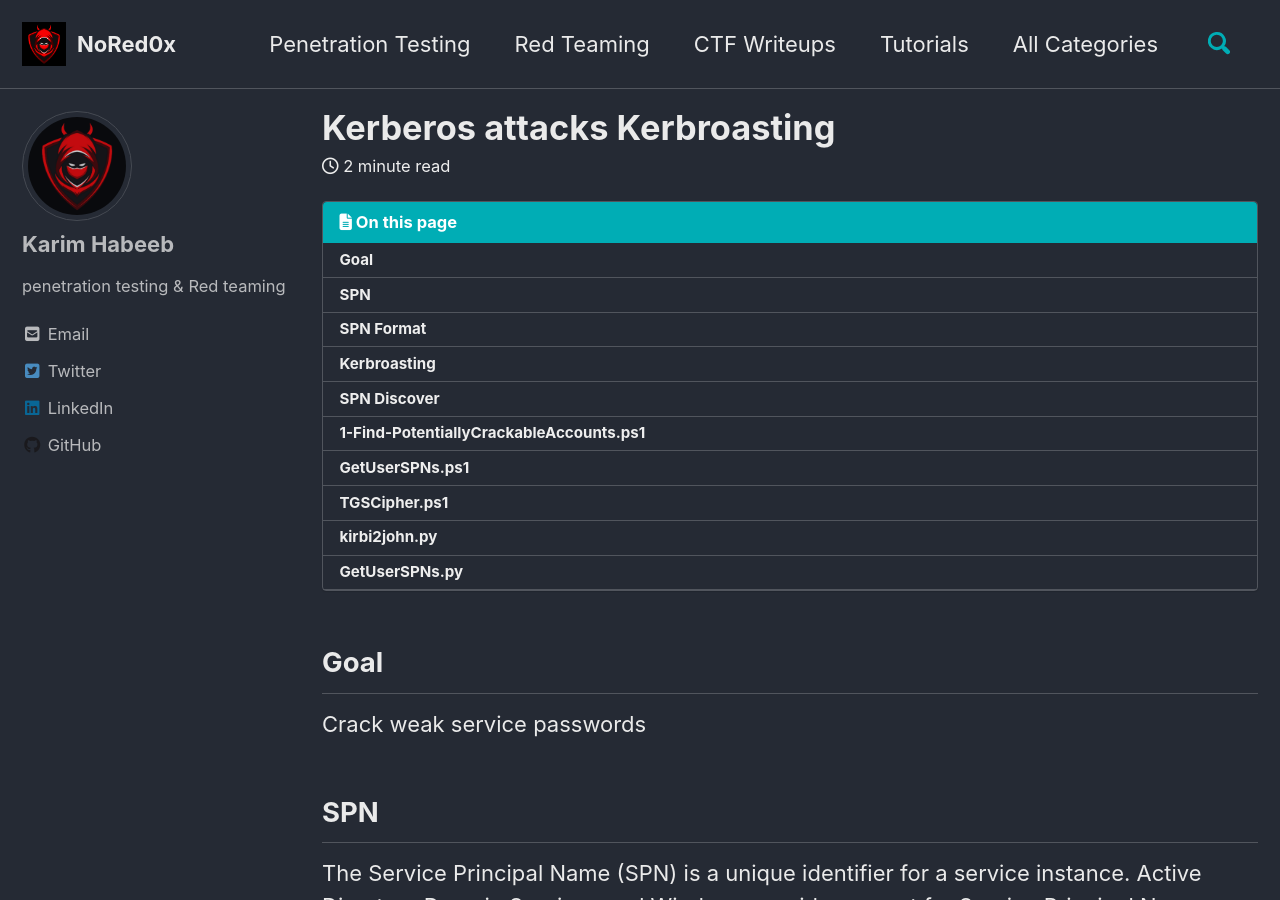
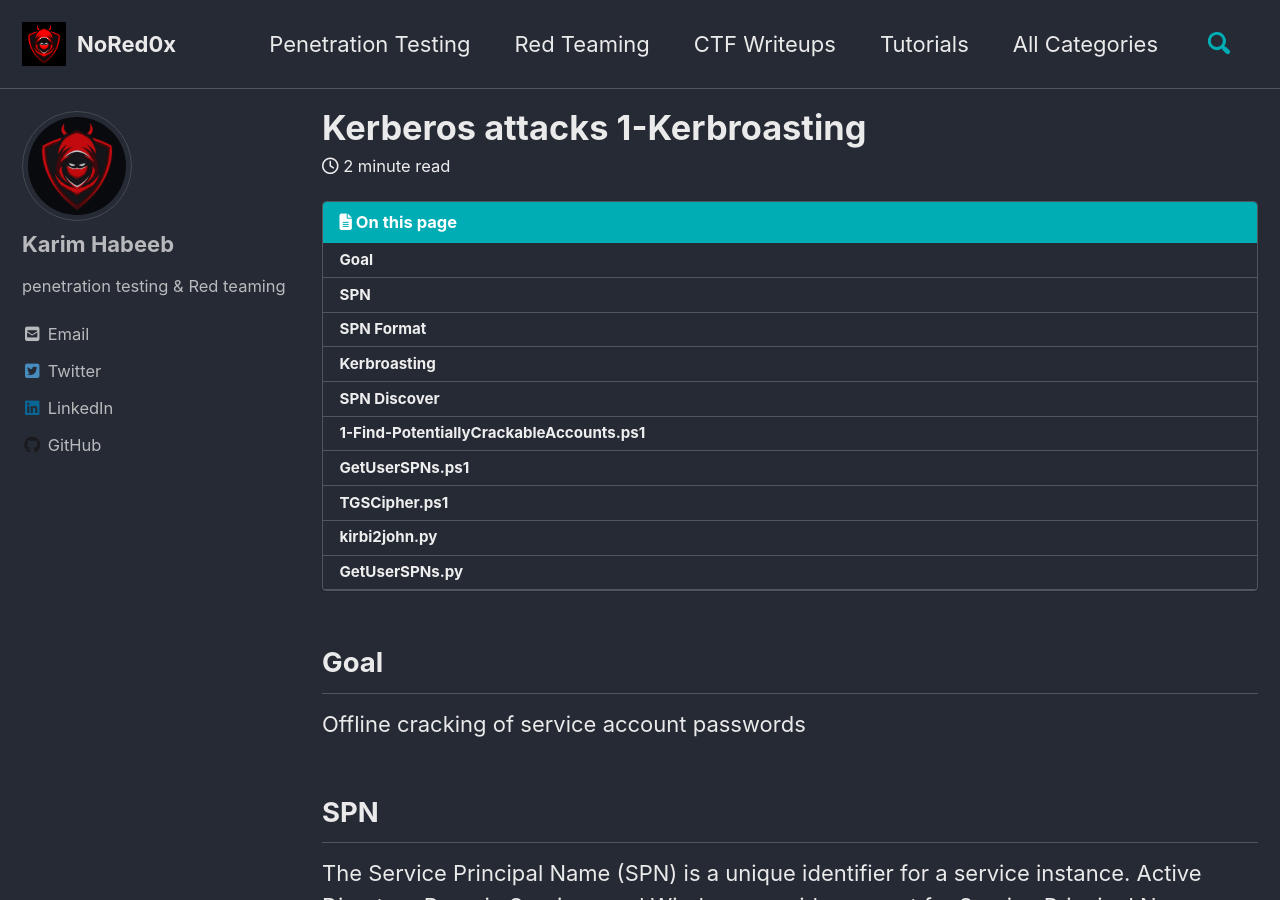
Before and after one commit to NoRed0x/NoRed0x.github.io, a Jekyll site: the page built from _posts/Red-Teaming/2021-07-6- Kerberos-Attacks-Kerbroasting.md, in a window 1280 px wide and 900 px high. Built offline with Jekyll 4.4.1, drawn with Linux system fonts in a browser that asks for light colours; cached includes are drawn as plain includes; nearby versions of some CDN libraries.

Commit message:
Update 2021-07-6- Kerberos-Attacks-Kerbroasting.md

```diff
--- a/_posts/Red-Teaming/2021-07-6- Kerberos-Attacks-Kerbroasting.md
+++ b/_posts/Red-Teaming/2021-07-6- Kerberos-Attacks-Kerbroasting.md
@@ -1,16 +1,16 @@
 ---
-title:  "Kerberos attacks Kerbroasting"
+title:  "Kerberos attacks 1-Kerbroasting"
 classes: wide
 header:
   teaser: /img/redteampng.png
 ribbon: red
-description: "Kerberos attacks Kerbroasting -Offline cracking of service account passwords"
+description: "Kerberos attacks 1-Kerbroasting -Offline cracking of service account passwords"
 categories:
   - Red-Teaming
 toc: true
 ---
 ## Goal
-Crack weak service passwords
+Offline cracking of service account passwords
 ## SPN
 The Service Principal Name (SPN) is a unique identifier for a service instance.
 Active Directory Domain Services and Windows provide support for Service Principal Names (SPNs), which are key components of the Kerberos mechanism through which a client authenticates a service.
```
